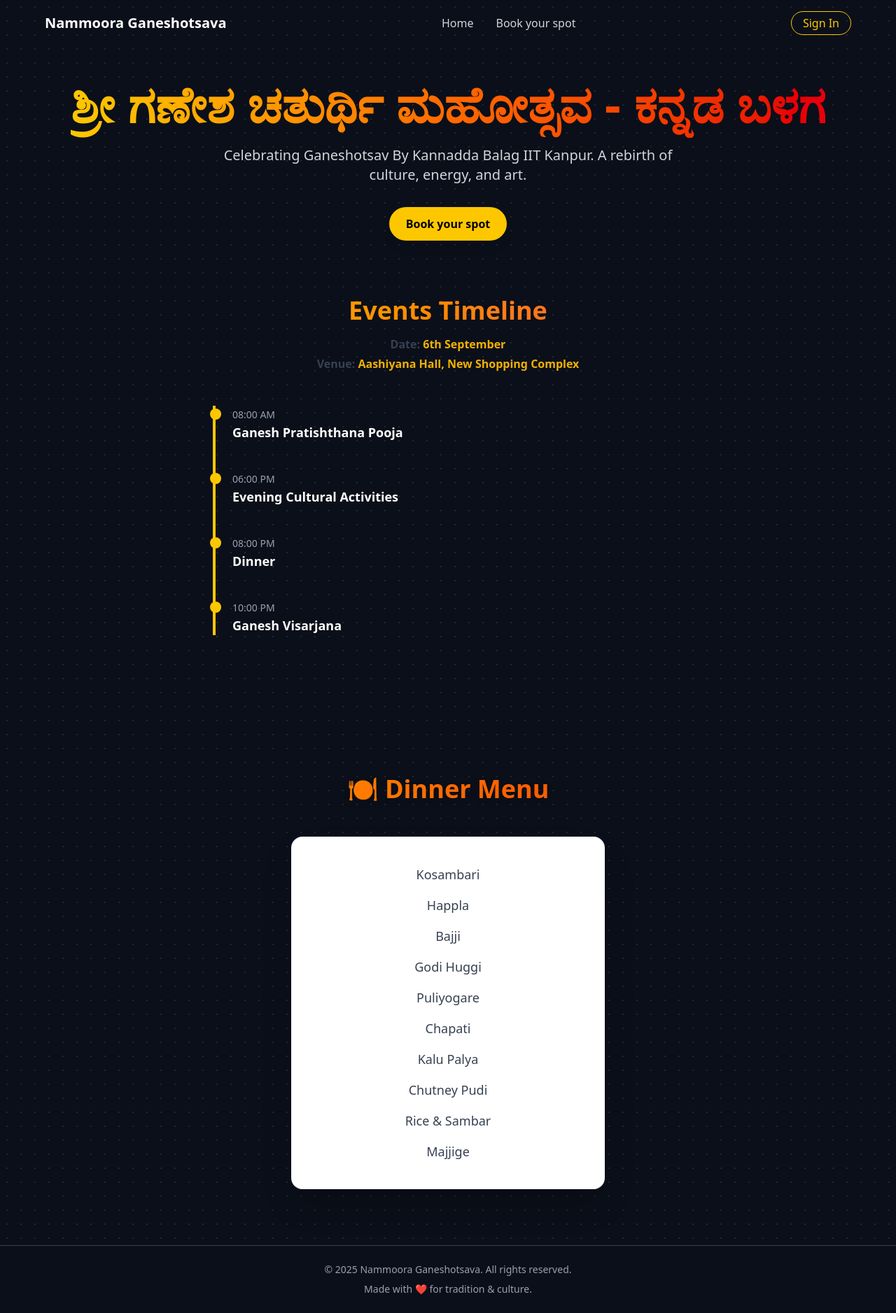
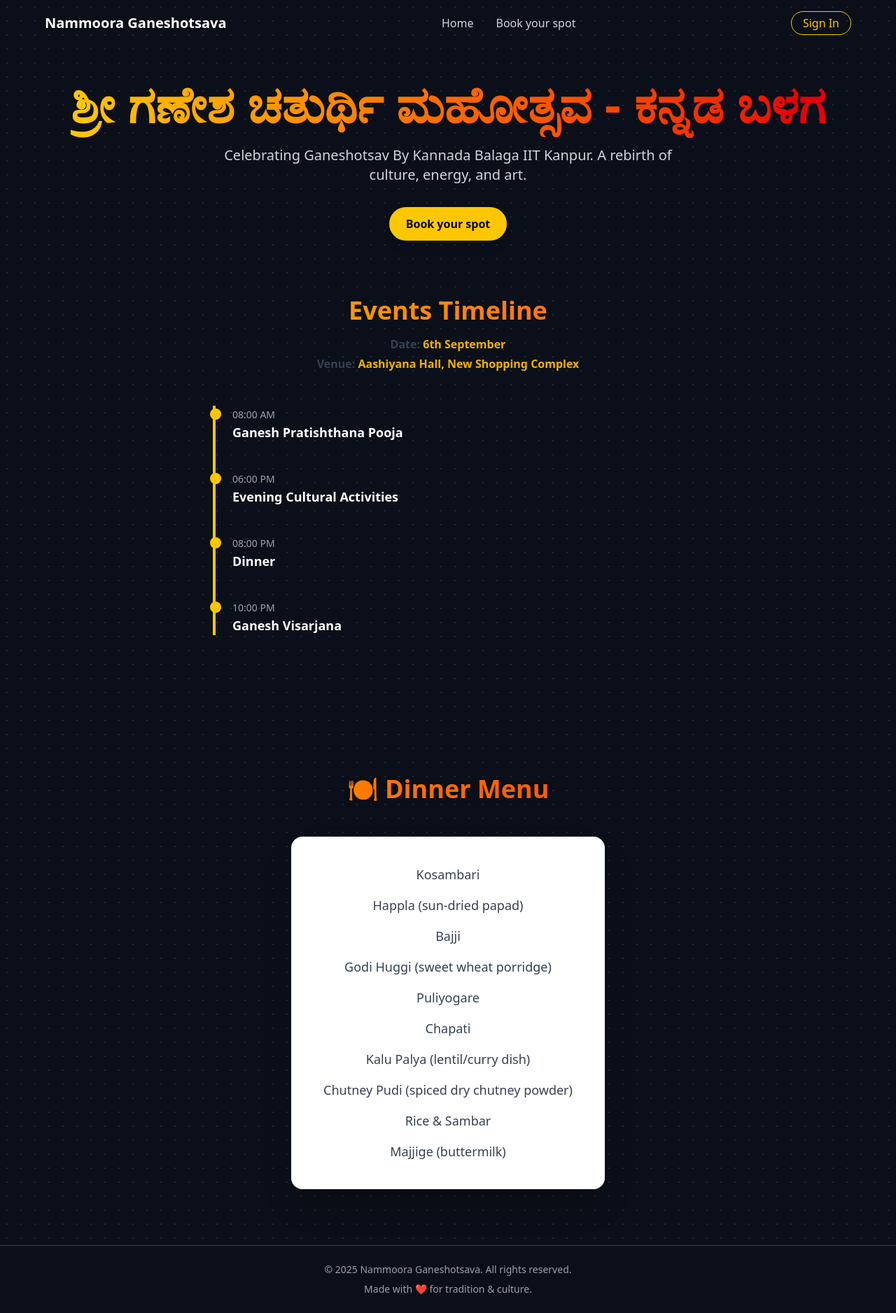
Before and after one commit to Muragesh-24/booking-frontend, a Next.js app in the folder ganeshbooking/: page / in a window 1280 px wide. Shown: the whole page at 70% size. Built offline with nearby package versions, Linux system fonts and the light colour scheme.

Commit message:
feat : kannda speling fix

```diff
--- a/ganeshbooking/src/app/layout.tsx
+++ b/ganeshbooking/src/app/layout.tsx
@@ -13,8 +13,8 @@
 });
 
 export const metadata: Metadata = {
-  title: "Kannadda Balaga IIT Kanpur",
-  description: "Celebrating Ganeshotsav By Kannadda Balag IIT Kanpur. A rebirth of culture, energy, and art.",
+  title: "Kannada Balaga IIT Kanpur",
+  description: "Celebrating Ganeshotsav By Kannada Balaga IIT Kanpur. A rebirth of culture, energy, and art.",
 };
 
 export default function RootLayout({
--- a/ganeshbooking/src/app/page.tsx
+++ b/ganeshbooking/src/app/page.tsx
@@ -83,7 +83,7 @@
           </span>
         </h1>
         <p className="text-gray-300 text-lg md:text-xl max-w-2xl mb-8">
-          Celebrating Ganeshotsav By Kannadda Balag IIT Kanpur. A rebirth of culture, energy, and art.
+          Celebrating Ganeshotsav By Kannada Balaga IIT Kanpur. A rebirth of culture, energy, and art.
         </p>
         <button
 
@@ -130,15 +130,15 @@
     <div className="bg-white shadow-2xl rounded-2xl p-10 max-w-md w-full">
       <ul className="space-y-4 text-gray-700 text-lg font-medium">
  <li className="hover:scale-105 transition-transform">Kosambari</li>
-<li className="hover:scale-105 transition-transform">Happla</li>   {/* (sun-dried papad) */}
+<li className="hover:scale-105 transition-transform">Happla (sun-dried papad) </li>
 <li className="hover:scale-105 transition-transform">Bajji</li>
-<li className="hover:scale-105 transition-transform">Godi Huggi</li>  {/* (sweet wheat porridge) */}
+<li className="hover:scale-105 transition-transform">Godi Huggi (sweet wheat porridge)</li>
 <li className="hover:scale-105 transition-transform">Puliyogare</li>
 <li className="hover:scale-105 transition-transform">Chapati</li>
-<li className="hover:scale-105 transition-transform">Kalu Palya</li>  {/* (lentil/curry dish) */}
-<li className="hover:scale-105 transition-transform">Chutney Pudi</li>
+<li className="hover:scale-105 transition-transform">Kalu Palya (lentil/curry dish) </li>
+<li className="hover:scale-105 transition-transform">Chutney Pudi (spiced dry chutney powder)</li>
 <li className="hover:scale-105 transition-transform">Rice & Sambar</li>
-<li className="hover:scale-105 transition-transform">Majjige</li>
+<li className="hover:scale-105 transition-transform">Majjige (buttermilk)</li>
 
       </ul>
     </div>
```
